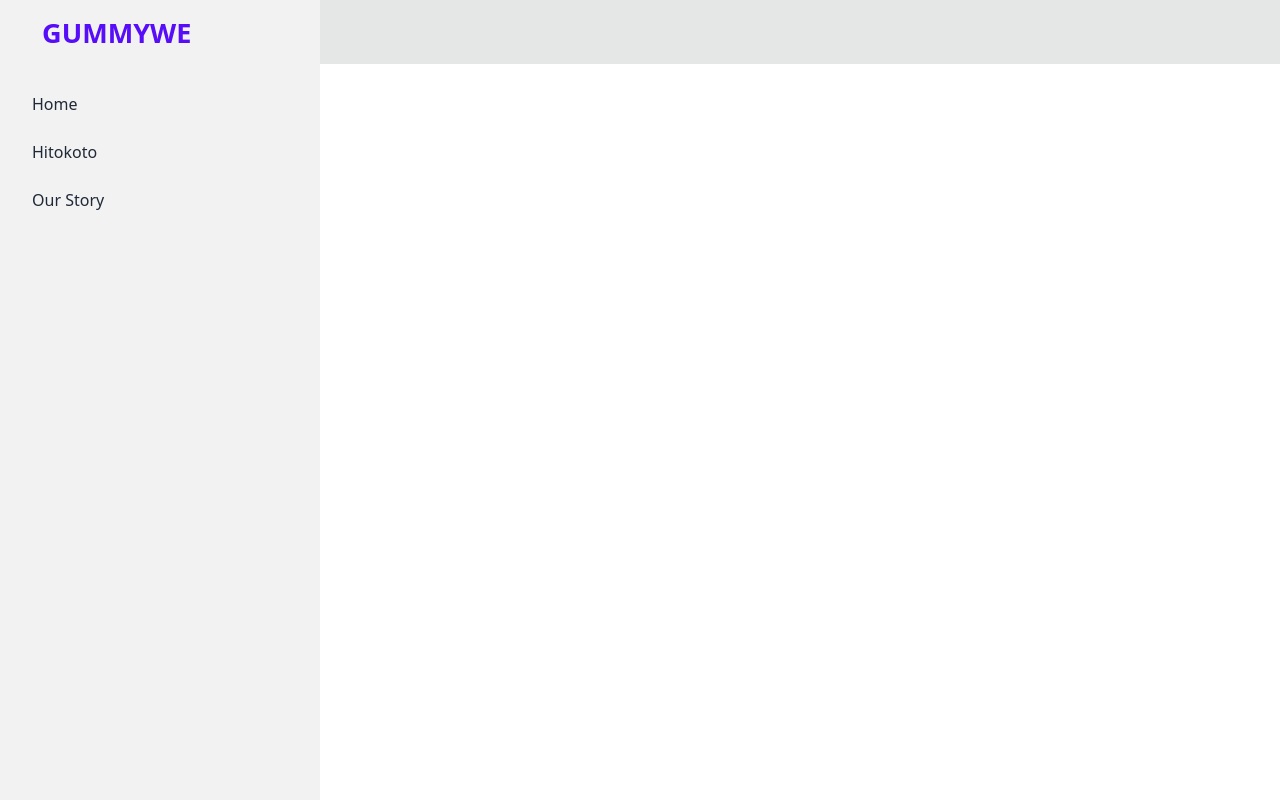
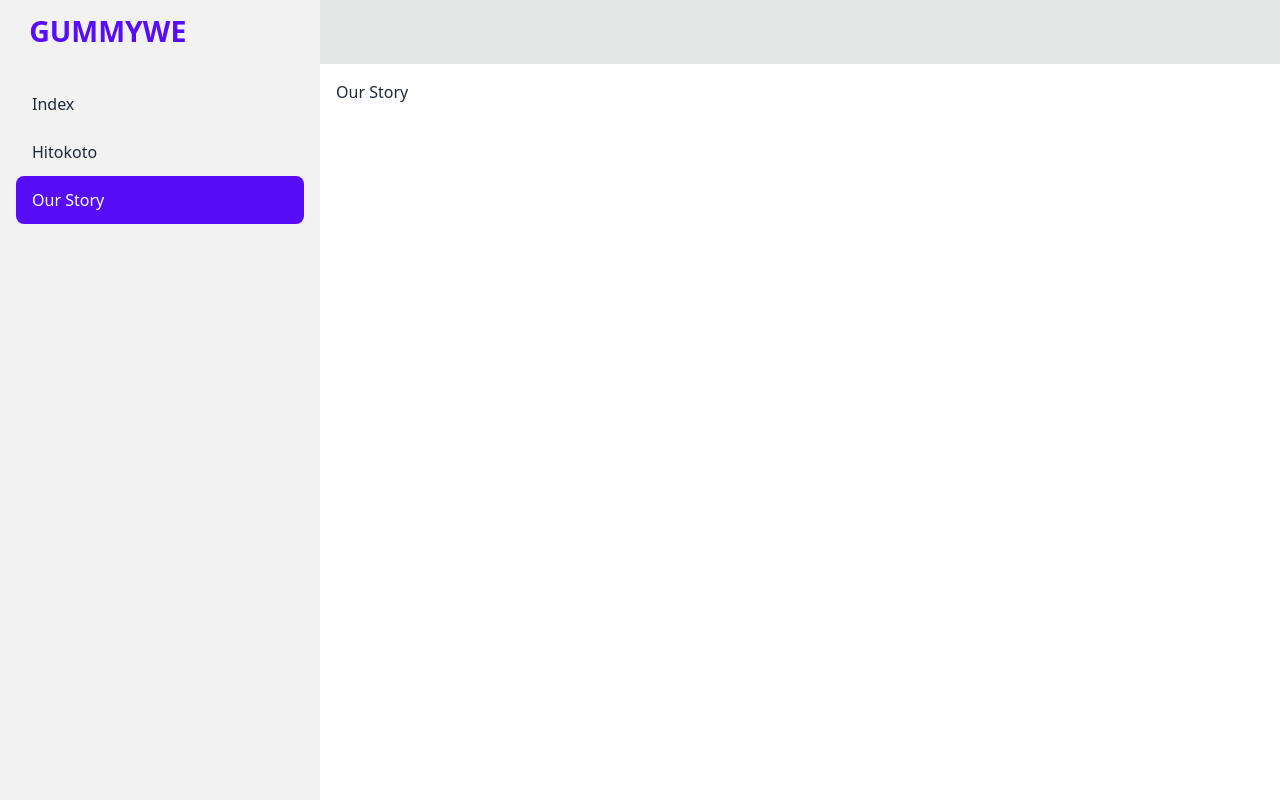
Before and after one commit to Kiyo5hi/gmwe, a Nuxt app in the folder client/: page /our-story in a window 1280 px wide. Built offline with nearby package versions, Linux system fonts and the light colour scheme.

Commit message:
chore(fe): reordered routes

```diff
--- a/client/components/AppLogo.vue
+++ b/client/components/AppLogo.vue
@@ -1,5 +1,7 @@
 <template>
-  <a class="flex-0 btn btn-ghost px-2">
-    <div class="font-title text-primary inline-flex text-lg md:text-3xl">GummyWe</div>
-  </a>
+  <NuxtLink :to="'/'">
+    <div class="flex-0 btn btn-ghost px-2 font-title text-primary inline-flex text-lg md:text-3xl">
+      GummyWe
+    </div>
+  </NuxtLink>
 </template>
--- a/client/components/AppSidebar.vue
+++ b/client/components/AppSidebar.vue
@@ -1,19 +1,25 @@
 <template>
   <aside class="bg-base-200 w-80">
-    <div
-      class="z-20 bg-base-200 bg-opacity-90 backdrop-blur sticky top-0 items-center gap-2 px-4 py-2 hidden lg:flex"
-    >
-      <a class="flex-0 btn btn-ghost px-2">
-        <AppLogo />
-      </a>
+    <div class="z-20 bg-base-200 bg-opacity-90 backdrop-blur sticky top-0 items-center gap-2 px-4 py-2 hidden lg:flex">
+      <AppLogo />
     </div>
 
     <div class="h-4" />
-    <ul class="menu flex flex-col p-0 px-4">
-      <!-- Sidebar content here -->
-      <li><a>Home</a></li>
-      <li><a>Hitokoto</a></li>
-      <li><a>Our Story</a></li>
+
+    <ul v-for="route in routes" :key="route.name" class="menu flex flex-col p-0 px-4">
+      <li>
+        <NuxtLink :to="route.path" :class="currentRoute.path === route.path ? 'active' : ''">
+          <span class="capitalize">
+            {{ route.name }}
+          </span>
+        </NuxtLink>
+      </li>
     </ul>
   </aside>
 </template>
+
+<script setup>
+const routes = getSortedRoutes()
+routes.forEach((r) => { r.name = r.name.replaceAll('-', ' ') })
+const currentRoute = useRoute()
+</script>
--- a/client/layouts/default.vue
+++ b/client/layouts/default.vue
@@ -2,11 +2,10 @@
   <div class="drawer drawer-mobile">
     <input id="sidebar" type="checkbox" class="drawer-toggle">
     <div class="drawer-content flex flex-col">
-      <!-- Navbar -->
       <AppNavbar />
 
-      <!-- Page content here -->
       <div class="p-4">
+        <!-- Page content here -->
         <slot />
       </div>
     </div>
--- /dev/null
+++ b/client/pages/hitokoto.vue
@@ -0,0 +1,3 @@
+<template>
+  <div>Hikokoto</div>
+</template>
--- /dev/null
+++ b/client/pages/our-story.vue
@@ -0,0 +1,3 @@
+<template>
+  <div>Our Story</div>
+</template>
--- /dev/null
+++ b/client/utils/routes.ts
@@ -0,0 +1,19 @@
+import { RouteRecord } from 'vue-router'
+
+function sortRoutes (a: RouteRecord, b: RouteRecord): number {
+  if (a.name === 'index') {
+    return -1
+  }
+
+  if (b.name === 'index') {
+    return 1
+  }
+
+  return a.name!.toString().localeCompare(b.name!.toString())
+}
+
+export function getSortedRoutes () {
+  const routes = useRouter().getRoutes()
+  routes.sort(sortRoutes)
+  return routes
+}
```
